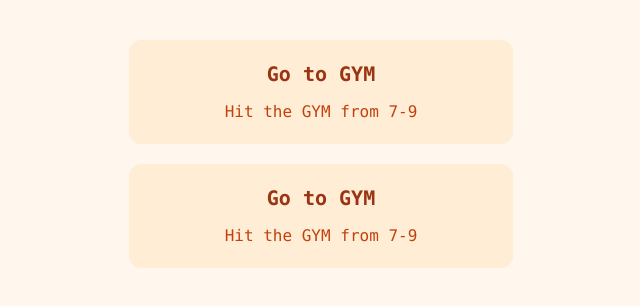
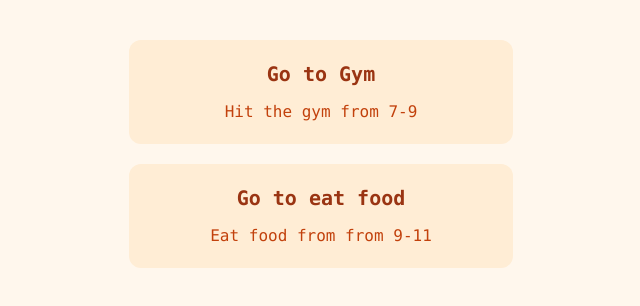
Before and after one commit to anoopraju31/100xdevs_cohort, a React (Vite) app in the folder week 7/week-7.4/atom-family/: page / in a window 1280 px wide. Shown: the top 306 px of the page, without its empty margins (319-959 px from the left). Built offline with nearby package versions, Linux system fonts and the light colour scheme.

Commit message:
Week 7.4 Atom Family - Todo Component - retrive todo with id from todo atom family

```diff
--- a/week 7/week-7.4/atom-family/src/components/Todo.jsx
+++ b/week 7/week-7.4/atom-family/src/components/Todo.jsx
@@ -1,10 +1,10 @@
 import { useRecoilValue } from 'recoil'
 import PropTypes from 'prop-types'
-import { todoAtom } from '../store/atom'
+import { todoAtomFamily } from '../store/atom'
 
 const Todo = ({ id }) => {
-	const { title, description } = useRecoilValue(todoAtom)
-	console.log(id)
+	const { title, description } = useRecoilValue(todoAtomFamily(id))
+
 	return (
 		<div className='w-full max-w-sm p-5 flex flex-col justify-center items-center gap-3 bg-orange-100 rounded-xl font-mono'>
 			<h5 className='font-semibold text-xl text-orange-800'> {title} </h5>
```
